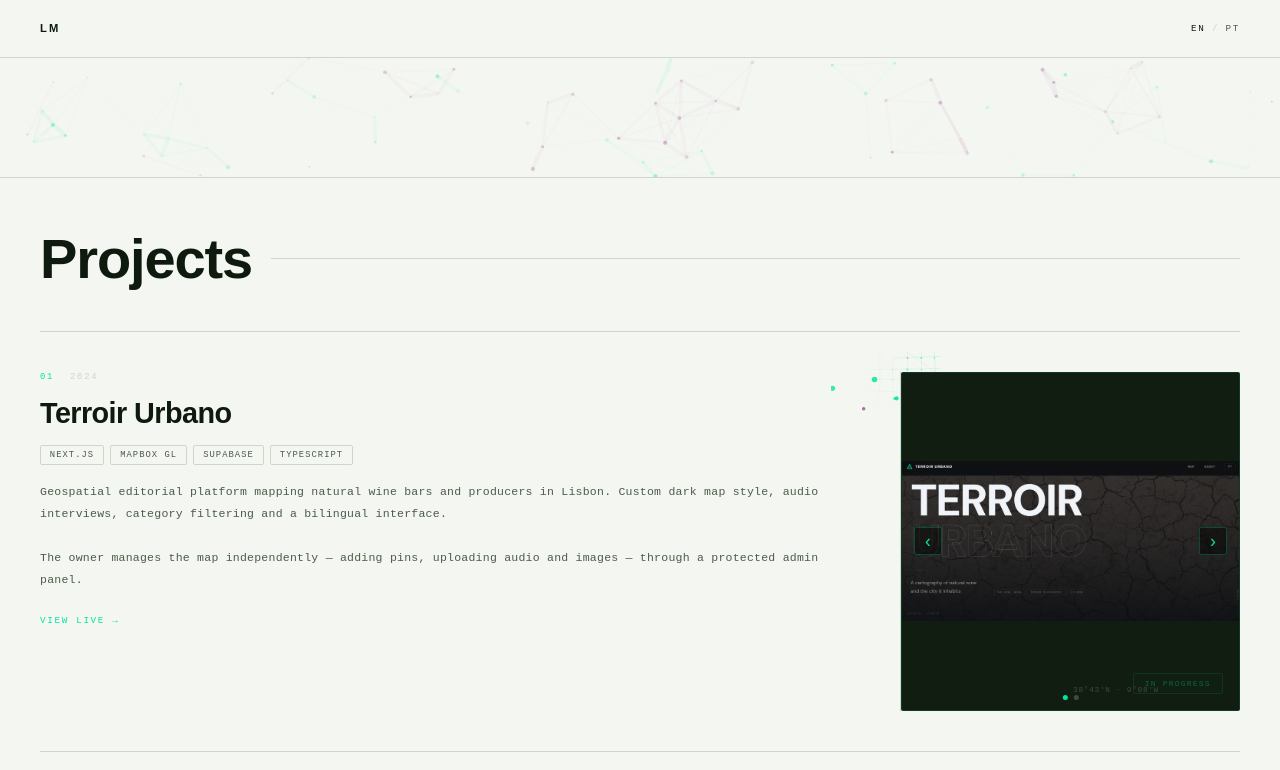
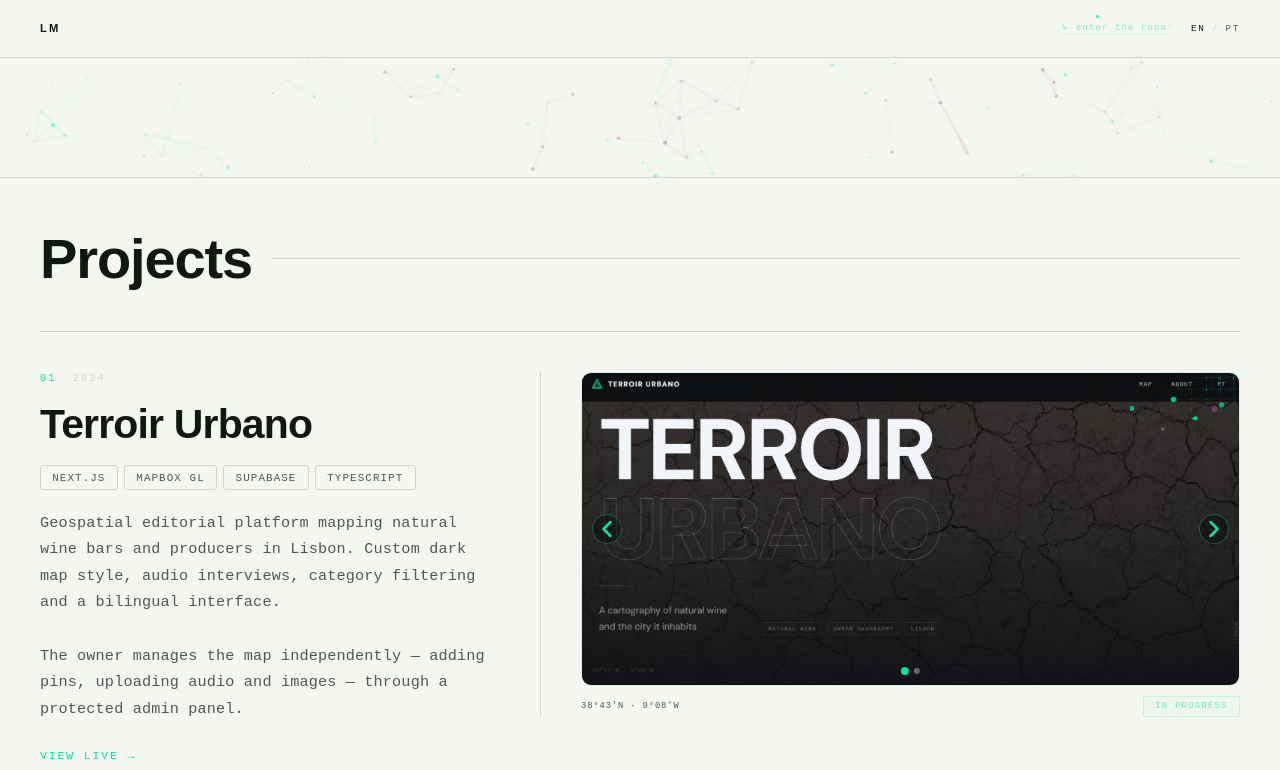
Before and after one commit to lmacanda/LMportfolio, a React (Vite) app: page / in a window 1280 px wide. Shown: the top 770 px of the page. Built offline with nearby package versions, Linux system fonts and the light colour scheme; a web font is replaced by a local one.

Commit message:
fixed projectsrow proportions and move room hint from footer to nav

```diff
--- a/src/components/Nav.module.css
+++ b/src/components/Nav.module.css
@@ -18,6 +18,12 @@
   font-weight: 900;
   letter-spacing: 0.2em;
   color: var(--dark);
+}
+
+.navRight {
+  display: flex;
+  align-items: center;
+  gap: 1.5rem;
 }
 
 .langToggle {
@@ -52,3 +58,111 @@
 .sep {
   color: var(--border);
 }
+
+/* ── Enter the room (moved from Footer) ── */
+.secretWrap {
+  display: flex;
+  flex-direction: column;
+  align-items: flex-end;
+  gap: 0.5rem;
+}
+
+.secretNote {
+  display: none;
+  font-family: var(--font-mono);
+  font-size: 0.45rem;
+  letter-spacing: 0.12em;
+  text-transform: uppercase;
+  color: var(--muted);
+  white-space: nowrap;
+  pointer-events: none;
+}
+
+.secretLink {
+  position: relative;
+  font-size: 0.55rem;
+  letter-spacing: 0.14em;
+  color: var(--mint);
+  padding-bottom: 1px;
+  cursor: pointer;
+  text-decoration: none;
+  animation: pulseGlow 3s ease-in-out infinite;
+}
+
+.secretLink::before {
+  content: '';
+  position: absolute;
+  inset: -4px -8px;
+  border-radius: 3px;
+  background: rgba(0, 229, 160, 0.06);
+  animation: bgPulse 3s ease-in-out infinite;
+  pointer-events: none;
+}
+
+.secretLink::after {
+  content: '';
+  position: absolute;
+  bottom: -1px;
+  left: 0;
+  width: 100%;
+  height: 1px;
+  background: var(--mint);
+  opacity: 0.4;
+  animation: underlinePulse 3s ease-in-out infinite;
+}
+
+.secretLink .spark {
+  position: absolute;
+  width: 3px;
+  height: 3px;
+  border-radius: 50%;
+  background: var(--mint);
+  pointer-events: none;
+}
+
+@keyframes pulseGlow {
+  0%, 100% {
+    color: rgba(0, 229, 160, 0.5);
+    text-shadow: none;
+  }
+  50% {
+    color: rgba(0, 229, 160, 1);
+    text-shadow: 0 0 8px rgba(0, 229, 160, 0.6), 0 0 20px rgba(0, 229, 160, 0.2);
+  }
+}
+
+@keyframes bgPulse {
+  0%, 100% { opacity: 0; }
+  50% { opacity: 1; }
+}
+
+@keyframes underlinePulse {
+  0%, 100% { opacity: 0.15; box-shadow: none; }
+  50% { opacity: 0.8; box-shadow: 0 0 6px rgba(0, 229, 160, 0.6); }
+}
+
+.secretLink:hover {
+  color: var(--mint);
+  text-shadow: 0 0 12px rgba(0, 229, 160, 0.8), 0 0 30px rgba(0, 229, 160, 0.3);
+  animation: none;
+}
+
+.secretLink:hover::before {
+  background: rgba(0, 229, 160, 0.12);
+  animation: none;
+}
+
+/* ── Responsive ── */
+@media (max-width: 640px) {
+  .navRight {
+    gap: 1rem;
+  }
+
+  .secretLink {
+    font-size: 0.5rem;
+  }
+
+  .secretNote {
+    display: block;
+  }
+}
--- a/src/components/Nav.tsx
+++ b/src/components/Nav.tsx
@@ -1,5 +1,73 @@
+import { useEffect, useRef } from 'react'
 import styles from './Nav.module.css'
 import { useLang } from '../context/LangContext'
+
+function SparklingLink() {
+  const { lang } = useLang()
+  const linkRef = useRef<HTMLAnchorElement>(null)
+
+  useEffect(() => {
+    const link = linkRef.current
+    if (!link) return
+
+    let frame: number
+    let t = 0
+
+    const sparks = Array.from({ length: 4 }, () => {
+      const el = document.createElement('span')
+      el.className = styles.spark
+      link.appendChild(el)
+      return el
+    })
+
+    function animate() {
+      t += 0.03
+      sparks.forEach((spark, i) => {
+        const angle = (t + i * (Math.PI / 2)) % (Math.PI * 2)
+        const rx = link!.offsetWidth / 2 + 6
+        const ry = link!.offsetHeight / 2 + 6
+        const cx = link!.offsetWidth / 2
+        const cy = link!.offsetHeight / 2
+        const x = cx + Math.cos(angle) * rx
+        const y = cy + Math.sin(angle) * ry
+        const pulse = Math.sin(t * 2 + i) * 0.5 + 0.5
+        spark.style.left = `${x - 1.5}px`
+        spark.style.top = `${y - 1.5}px`
+        spark.style.opacity = String(pulse * 0.8)
+        spark.style.transform = `scale(${0.5 + pulse * 0.8})`
+      })
+      frame = requestAnimationFrame(animate)
+    }
+
+    animate()
+    return () => {
+      cancelAnimationFrame(frame)
+      sparks.forEach(s => s.remove())
+    }
+  }, [])
+
+  return (
+    <div className={styles.secretWrap}>
+      <a
+        ref={linkRef}
+        href="https://three-js-portfolio-kohl.vercel.app/"
+        className={styles.secretLink}
+        target="_blank"
+        rel="noopener noreferrer"
+        style={{ position: 'relative', display: 'inline-block' }}
+      >
+        ↳ enter the room
+      </a>
+
+      {/* Visible under 640px only — see .secretNote in Nav.module.css */}
+      <span className={styles.secretNote}>
+        {lang === 'EN'
+          ? 'better experience on laptop'
+          : 'melhor experiência em computador'}
+      </span>
+    </div>
+  )
+}
 
 export default function Nav() {
   const { lang, setLang } = useLang()
@@ -7,6 +75,10 @@ export default function Nav() {
   return (
     <nav className={styles.nav}>
       <div className={styles.logo}>LM</div>
+
+      <div className={styles.navRight}>
+        <SparklingLink />
+
         <div className={styles.langToggle}>
           <button
             className={`${styles.lang} ${lang === 'EN' ? styles.active : ''}`}
@@ -22,6 +94,7 @@ export default function Nav() {
             PT
           </button>
         </div>
+      </div>
     </nav>
   )
 }
--- a/src/components/ProjectFrame.module.css
+++ b/src/components/ProjectFrame.module.css
@@ -34,7 +34,7 @@
 /* ── Project row ── */
 .projectRow {
   display: flex;
-  flex-wrap: wrap;
+  flex-wrap: nowrap;
   align-items: flex-start;
   gap: 0;
   padding: 2.5rem 0;
@@ -51,9 +51,10 @@
 .textSide {
   display: flex;
   flex-direction: column;
-  gap: 1rem;
-  flex: 1 1 400px;
-  min-width: 280px;
+  gap: 1.2rem;
+  flex: 1 1 0;
+  min-width: 0;
+  max-width: 460px;
 }
 
 .projectMeta {
@@ -63,24 +64,24 @@
 }
 
 .projectIndex {
-  font-size: 0.55rem;
+  font-size: 0.65rem;
   letter-spacing: 0.2em;
   color: var(--mint);
 }
 
 .projectYear {
-  font-size: 0.55rem;
+  font-size: 0.65rem;
   letter-spacing: 0.2em;
   color: var(--border);
 }
 
 .projectTitle {
   font-family: var(--font-display);
-  font-size: clamp(1.2rem, 2.5vw, 1.8rem);
+  font-size: clamp(1.7rem, 3.2vw, 2.6rem);
   font-weight: 700;
   letter-spacing: -0.02em;
   color: var(--dark);
-  line-height: 1.1;
+  line-height: 1.05;
 }
 
 .projectTags {
@@ -90,26 +91,26 @@
 }
 
 .tag {
-  font-size: 0.55rem;
-  letter-spacing: 0.12em;
+  font-size: 0.68rem;
+  letter-spacing: 0.1em;
   text-transform: uppercase;
-  padding: 0.25rem 0.55rem;
+  padding: 0.35rem 0.7rem;
   border: 1px solid var(--border);
-  border-radius: 2px;
+  border-radius: 3px;
   color: var(--muted);
 }
 
 .projectDesc {
-  font-size: 0.72rem;
-  line-height: 1.9;
+  font-size: 0.95rem;
+  line-height: 1.75;
   color: var(--muted);
-  letter-spacing: 0.02em;
+  letter-spacing: 0.01em;
   white-space: pre-line;
 }
 
 .projectLink {
-  font-size: 0.58rem;
-  letter-spacing: 0.18em;
+  font-size: 0.72rem;
+  letter-spacing: 0.16em;
   text-transform: uppercase;
   color: var(--mint);
   transition: opacity 0.2s;
@@ -125,149 +126,157 @@
 /* ── Image side ── */
 .imageSide {
   position: relative;
-  flex: 0 0 340px;
-  width: 340px;
+  display: flex;
+  flex-direction: column;
+  gap: 0.6rem;
+  flex: 1 1 0;
+  min-width: 0;
+}
+
+/* ── Carousel ──
+   No aspect-ratio box. Slides are stacked, not laid out in a row:
+   the active slide is in normal flow and defines the container's height,
+   every other slide is absolutely positioned and contributes nothing.
+   The carousel is therefore always exactly the size of the visible image. */
+.carousel {
+  position: relative;
+  width: 100%;
+  border-radius: 10px;
+  overflow: hidden;
+  border: 1px solid rgba(0, 229, 160, 0.15);
+  background: transparent;
+}
+
+.carouselSlide {
+  position: absolute;
+  top: 0;
+  left: 0;
+  width: 100%;
+  height: 100%;
+  opacity: 0;
+  pointer-events: none;
+  transition: opacity 0.35s ease;
+}
+
+.carouselSlideActive {
+  position: relative;
+  height: auto;
+  opacity: 1;
+  pointer-events: auto;
+}
+
+/* The active image sets the box: full width, natural height, no fitting. */
+.carouselSlideActive .carouselImg {
+  display: block;
+  width: 100%;
+  height: auto;
+}
+
+/* Inactive images are invisible; keep them inside the frame so a tall one
+   can't force a scrollbar while it fades. */
+.carouselSlide:not(.carouselSlideActive) .carouselImg {
+  display: block;
+  width: 100%;
+  height: 100%;
+  object-fit: contain;
+}
+
+.carouselArrow {
+  position: absolute;
+  top: 50%;
+  transform: translateY(-50%);
+  z-index: 2;
+  width: 30px;
+  height: 30px;
+  border-radius: 50%;
+  border: 1px solid rgba(0, 229, 160, 0.35);
+  background: rgba(0, 0, 0, 0.35);
+  color: var(--mint);
+  font-size: 1.1rem;
+  line-height: 1;
+  display: flex;
+  align-items: center;
+  justify-content: center;
+  cursor: pointer;
+  transition: background 0.2s, border-color 0.2s;
+}
+
+.carouselArrow:hover {
+  background: rgba(0, 229, 160, 0.15);
+  border-color: var(--mint);
+}
+
+.arrowPrev {
+  left: 0.6rem;
+}
+
+.arrowNext {
+  right: 0.6rem;
+}
+
+.carouselDots {
+  position: absolute;
+  bottom: 0.7rem;
+  left: 50%;
+  transform: translateX(-50%);
+  z-index: 2;
+  display: flex;
+  gap: 0.4rem;
+}
+
+.dot {
+  width: 6px;
+  height: 6px;
+  border-radius: 50%;
+  border: none;
+  background: rgba(255, 255, 255, 0.35);
+  cursor: pointer;
   padding: 0;
+  transition: background 0.2s, transform 0.2s;
+}
+
+.dot:hover {
+  background: rgba(255, 255, 255, 0.6);
+}
+
+.dotActive {
+  background: var(--mint);
+  transform: scale(1.3);
 }
 
 /* ── Corner detail ── */
 .cornerDetail {
   position: absolute;
-  top: -20px;
-  left: -70px;
-  width: 12000px;
-  height: 2000px;
+  top: 0;
+  right: 0;
   z-index: 1;
   pointer-events: none;
 }
 
-/* ── Map frame ── */
-.mapFrame {
-  position: relative;
-  width: 100%;
-  aspect-ratio: 1 / 1;
-  max-width: 340px;
-  margin: 0;
-  background: var(--deep);
-  border-radius: 2px;
-  overflow: hidden;
-  border: 1px solid rgba(0, 229, 160, 0.15);
-  z-index: 2;
-}
-
-.mapBg {
-  position: absolute;
-  inset: 0;
-  background: transparent;
-}
-
-/* ── Screenshot carousel ── */
-.screenshotTrack {
-  position: absolute;
-  inset: 0;
-  z-index: 1;
-}
-
-.screenshot {
-  position: absolute;
-  inset: 0;
-  width: 100%;
-  height: 100%;
-  object-fit: contain;
-  object-position: center;
-  opacity: 0;
-  transition: opacity 0.5s ease;
-}
-
-.screenshotActive {
-  opacity: 1;
-}
-
-.slideBtn {
-  position: absolute;
-  top: 50%;
-  transform: translateY(-50%);
-  z-index: 5;
-  background: rgba(0, 0, 0, 0.45);
-  border: 1px solid rgba(0, 229, 160, 0.25);
-  color: var(--mint);
-  font-size: 1.1rem;
-  width: 28px;
-  height: 28px;
-  border-radius: 2px;
-  cursor: pointer;
-  display: flex;
-  align-items: center;
-  justify-content: center;
-  transition: background 0.2s, border-color 0.2s;
-}
-
-.slideBtn:hover {
-  background: rgba(0, 229, 160, 0.12);
-  border-color: rgba(0, 229, 160, 0.6);
-}
-
-.slideBtnPrev { left: 0.75rem; }
-.slideBtnNext { right: 0.75rem; }
-
-.slideDots {
-  position: absolute;
-  bottom: 0.6rem;
-  left: 50%;
-  transform: translateX(-50%);
-  display: flex;
-  gap: 0.4rem;
-  z-index: 5;
-}
-
-.slideDot {
-  width: 5px;
-  height: 5px;
-  border-radius: 50%;
-  background: rgba(255, 255, 255, 0.2);
-  border: none;
-  cursor: pointer;
-  padding: 0;
-  transition: background 0.2s;
-}
-
-.slideDotActive {
-  background: var(--mint);
-}
-
 /* ── Frame labels ── */
 .coordLabel {
-  position: absolute;
-  bottom: 1rem;
-  right: 5rem;
-  font-size: 0.48rem;
+  font-size: 0.55rem;
   letter-spacing: 0.1em;
-  color: rgba(255, 255, 255, 0.2);
-  z-index: 4;
+  color: var(--muted);
 }
 
 .viewBtn {
-  position: absolute;
-  bottom: 1rem;
-  right: 1rem;
   font-family: var(--font-mono);
-  font-size: 0.5rem;
+  font-size: 0.55rem;
   letter-spacing: 0.15em;
   text-transform: uppercase;
   color: var(--mint);
   border: 1px solid rgba(0, 229, 160, 0.3);
   padding: 0.3rem 0.7rem;
   border-radius: 2px;
-  cursor: pointer;
-  transition: all 0.2s;
+  cursor: default;
   background: rgba(0, 229, 160, 0.04);
-  text-decoration: none;
-  z-index: 4;
 }
 
-.viewBtn:hover {
-  background: rgba(0, 229, 160, 0.12);
-  border-color: rgba(0, 229, 160, 0.6);
+.stackFooter {
+  display: flex;
+  align-items: center;
+  justify-content: space-between;
 }
 
 /* ── Responsive ── */
@@ -297,15 +306,28 @@
   .imageSide {
     flex: 0 0 auto;
     width: 100%;
+    min-width: 0;
+    gap: 0.4rem;
   }
 
-  .mapFrame {
+  .textSide {
+    flex: 1 1 auto;
     width: 100%;
     max-width: 100%;
-    aspect-ratio: 4 / 3;
   }
 
   .cornerDetail {
     display: none;
   }
+
+  .carousel {
+    border: none;
+    border-radius: 6px;
+  }
+
+  .carouselArrow {
+    width: 26px;
+    height: 26px;
+    font-size: 1rem;
+  }
 }
--- a/src/components/ProjectImage.tsx
+++ b/src/components/ProjectImage.tsx
@@ -136,88 +136,111 @@ interface ProjectImageProps {
 }
 
 export default function ProjectImage({ project }: ProjectImageProps) {
-  const [slide, setSlide] = useState(0)
   const { lang } = useLang()
   const images = project.images
+  const [index, setIndex] = useState(0)
+  const hasMultiple = images.length > 1
 
-  const handleFrameClick = () => {
+  const handleClick = () => {
     if (!project.url) return
     window.open(project.url, '_blank', 'noopener,noreferrer')
   }
 
-  const handleFrameKeyDown = (e: React.KeyboardEvent) => {
+  const handleKeyDown = (e: React.KeyboardEvent) => {
     if (!project.url) return
     if (e.key === 'Enter' || e.key === ' ') {
       e.preventDefault()
-      window.open(project.url, '_blank', 'noopener,noreferrer')
+      handleClick()
     }
   }
 
+  const goPrev = (e: React.MouseEvent) => {
+    e.stopPropagation()
+    setIndex(i => (i - 1 + images.length) % images.length)
+  }
 
+  const goNext = (e: React.MouseEvent) => {
+    e.stopPropagation()
+    setIndex(i => (i + 1) % images.length)
+  }
+
+  const goTo = (e: React.MouseEvent, i: number) => {
+    e.stopPropagation()
+    setIndex(i)
+  }
 
   return (
     <div className={styles.imageSide}>
-       <CornerDetail />
+      <CornerDetail />
 
       <div
-        className={styles.mapFrame}
-        onClick={handleFrameClick}
-        onKeyDown={handleFrameKeyDown}
+        className={styles.carousel}
+        onClick={handleClick}
+        onKeyDown={handleKeyDown}
         role={project.url ? 'link' : undefined}
         tabIndex={project.url ? 0 : undefined}
         aria-label={project.url ? `${project.label} — ${lang === 'EN' ? 'view live' : 'ver projeto'}` : undefined}
         style={{ cursor: project.url ? 'pointer' : 'default' }}
       >
-        <div className={styles.screenshotTrack}>
-          {images.map((src, i) => (
-            <img
+        {images.map((src, i) => {
+          const isActive = i === index
+          return (
+            <div
               key={src}
-              src={src}
-              alt={`${project.label} screenshot ${i + 1}`}
-              className={`${styles.screenshot} ${i === slide ? styles.screenshotActive : ''}`}
-            />
-          ))}
-        </div>
+              className={`${styles.carouselSlide} ${isActive ? styles.carouselSlideActive : ''}`}
+              aria-hidden={!isActive}
+            >
+              <img
+                src={src}
+                alt={`${project.label} screenshot ${i + 1}`}
+                className={styles.carouselImg}
+              />
+            </div>
+          )
+        })}
 
-        {images.length > 1 && (
+        {hasMultiple && (
           <>
             <button
-              className={`${styles.slideBtn} ${styles.slideBtnPrev}`}
-              onClick={(e) => {
-                e.stopPropagation()
-                setSlide(s => (s - 1 + images.length) % images.length)
-              }}
-              aria-label="Previous screenshot"
-            >‹</button>
+              type="button"
+              className={`${styles.carouselArrow} ${styles.arrowPrev}`}
+              onClick={goPrev}
+              aria-label={lang === 'EN' ? 'Previous image' : 'Imagem anterior'}
+            >
+              <svg viewBox="0 0 24 24" fill="none" stroke="currentColor" strokeWidth="2.2" strokeLinecap="round" strokeLinejoin="round">
+                <polyline points="15 18 9 12 15 6" />
+              </svg>
+            </button>
             <button
-              className={`${styles.slideBtn} ${styles.slideBtnNext}`}
-              onClick={(e) => {
-                e.stopPropagation()
-                setSlide(s => (s + 1) % images.length)
-              }}
-              aria-label="Next screenshot"
-            >›</button>
+              type="button"
+              className={`${styles.carouselArrow} ${styles.arrowNext}`}
+              onClick={goNext}
+              aria-label={lang === 'EN' ? 'Next image' : 'Próxima imagem'}
+            >
+              <svg viewBox="0 0 24 24" fill="none" stroke="currentColor" strokeWidth="2.2" strokeLinecap="round" strokeLinejoin="round">
+                <polyline points="9 18 15 12 9 6" />
+              </svg>
+            </button>
 
-            <div className={styles.slideDots} onClick={(e) => e.stopPropagation()}>
+            <div className={styles.carouselDots}>
               {images.map((_, i) => (
                 <button
                   key={i}
-                  className={`${styles.slideDot} ${i === slide ? styles.slideDotActive : ''}`}
-                  onClick={(e) => {
-                    e.stopPropagation()
-                    setSlide(i)
-                  }}
-                  aria-label={`Go to screenshot ${i + 1}`}
+                  type="button"
+                  className={`${styles.dot} ${i === index ? styles.dotActive : ''}`}
+                  onClick={(e) => goTo(e, i)}
+                  aria-label={`${lang === 'EN' ? 'Go to image' : 'Ir para imagem'} ${i + 1}`}
                 />
               ))}
             </div>
           </>
         )}
+      </div>
 
-        <div className={styles.coordLabel}>{project.coords}</div>
-
+      <div className={styles.stackFooter}>
+        <span className={styles.coordLabel}>{project.coords}</span>
         {project.inProgress && (
-          <span className={styles.viewBtn} style={{ opacity: 0.35, cursor: 'default' }}>
+          <span className={styles.viewBtn} style={{ opacity: 0.6, cursor: 'default' }}>
             {lang === 'EN' ? 'In progress' : 'Em desenvolvimento'}
           </span>
         )}
```
Also changed, not shown: src/components/Footer.tsx (+0 -59 lines). Lines whose indentation alone changed are shown as unchanged.
